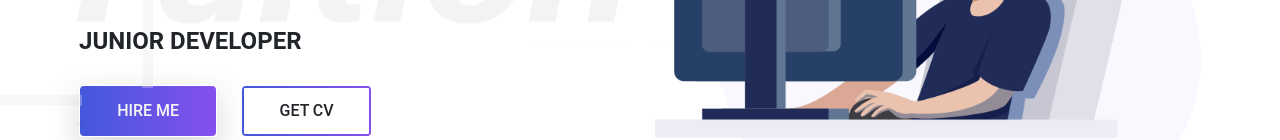
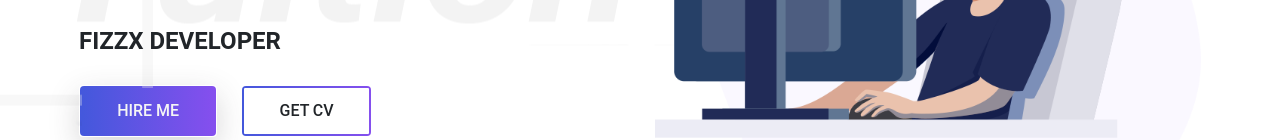
Before and after one commit to Fizzx19/www, a plain HTML site: page Index.html in a window 1280 px wide. Shown: the part 434-574 px from the top of the page. Drawn offline with nearby package versions, Linux system fonts and the light colour scheme; a script that the page names is missing.

Commit message:
Update Index.html

```diff
--- a/Index.html
+++ b/Index.html
@@ -89,7 +89,7 @@
                     <div class="col-lg-6 col-md-12 site-title">
                         <h3 class="title-text">Hey</h3>
                         <h1 class="title-text text-uppercase">I am Fizzx</h1>
-                        <h4 class="title-text text-uppercase">junior Developer</h4>
+                        <h4 class="title-text text-uppercase">Fizzx Developer</h4>
                         <div class="site-buttons">
                             <div class="d-flex flex-row flex-wrap">
                                 <button type="button" class="btn button primary-button mr-4 text-uppercase">hire
```
